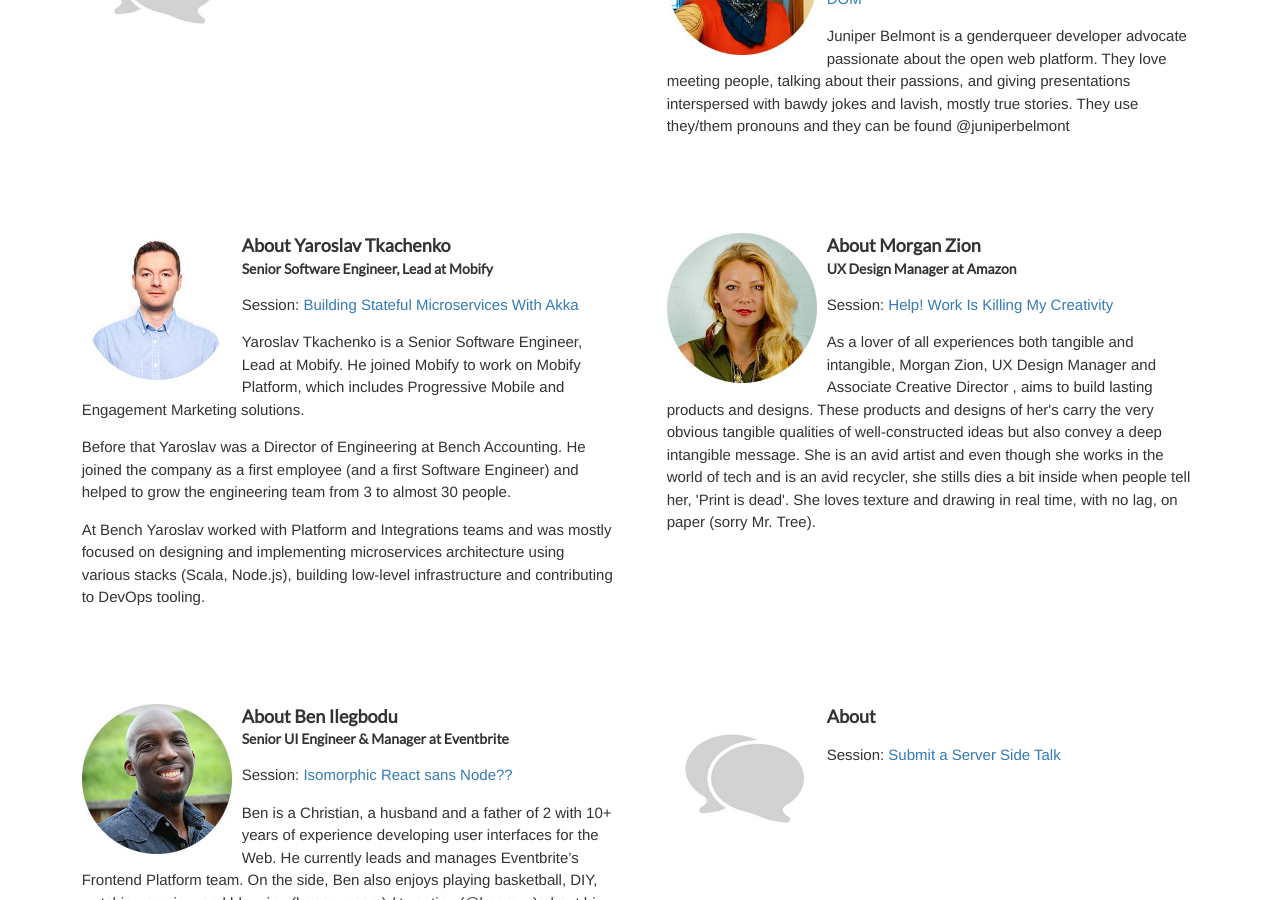
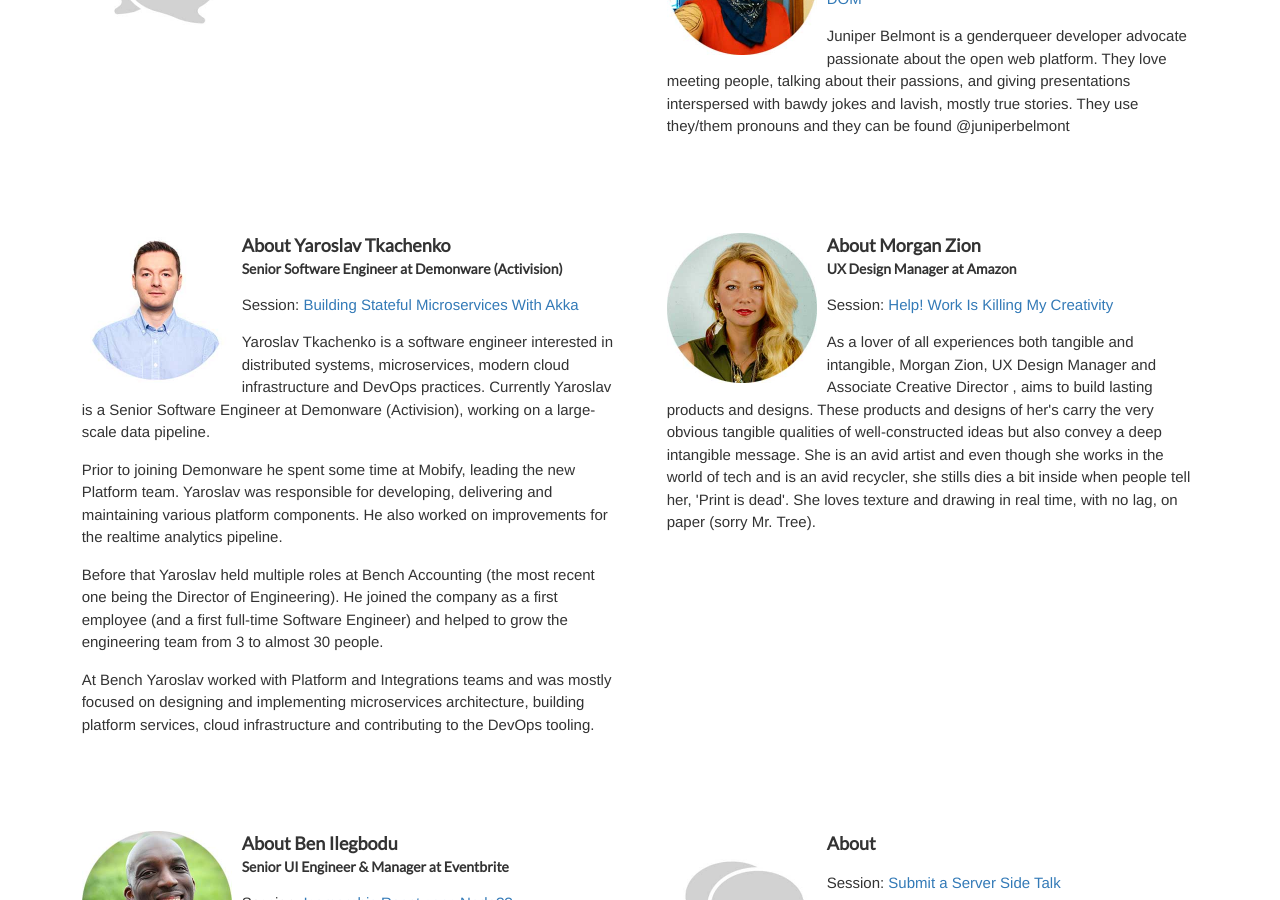
Before and after one commit to fullstackto/fsto2017, a Jekyll site: the page built from speakers/index.html, in a window 1280 px wide and 900 px high, scrolled down 2917 px. Built offline with Jekyll 4.4.1, drawn with Linux system fonts in a browser that asks for light colours.

Commit message:
Update - Yaroslav Tkachenko

```diff
--- a/_data/fsto.json
+++ b/_data/fsto.json
@@ -168,13 +168,15 @@
         "title": "Building Stateful Microservices With Akka",
         "speaker": "Yaroslav Tkachenko",
         "keywords" : "Akka, Microservices, State",
-        "about" : "  <p>Although most microservices are stateless - they delegate things like persistence and consistency to a database or external storage. But sometimes you benefit when you keep the state inside the application. In this talk I’m going to discuss why you want to build stateful microservices and design choices to make. I’ll use Akka framework and explain tools like Akka Clustering and Akka Persistence in depth and show a few practical examples.</p>",
-        "bio" : "<p>Yaroslav Tkachenko is a Senior Software Engineer, Lead at Mobify. He joined Mobify to work on Mobify Platform, which includes Progressive Mobile and Engagement Marketing solutions.</p>
+        "about" : "<p>Although most microservices are stateless - they delegate things like persistence and consistency to a database or external storage. But sometimes you benefit when you keep the state inside the application. In this talk I’m going to discuss why you want to build stateful microservices and design choices to make. I’ll use Akka framework and explain tools like Akka Clustering and Akka Persistence in depth and show a few practical examples.</p>",
+        "bio" : "<p>Yaroslav Tkachenko is a software engineer interested in distributed systems, microservices, modern cloud infrastructure and DevOps practices. Currently Yaroslav is a Senior Software Engineer at Demonware (Activision), working on a large-scale data pipeline.</p>
 
-        <p>Before that Yaroslav was a Director of Engineering at Bench Accounting. He joined the company as a first employee (and a first Software Engineer) and helped to grow the engineering team from 3 to almost 30 people.</p>
+        <p>Prior to joining Demonware he spent some time at Mobify, leading the new Platform team. Yaroslav was responsible for developing, delivering and maintaining various platform components. He also worked on improvements for the realtime analytics pipeline.</p>
 
-        <p>At Bench Yaroslav worked with Platform and Integrations teams and was mostly focused on designing and implementing microservices architecture using various stacks (Scala, Node.js), building low-level infrastructure and contributing to DevOps tooling.</p>",
-        "role": "Senior Software Engineer, Lead at Mobify",
+        <p>Before that Yaroslav held multiple roles at Bench Accounting (the most recent one being the Director of Engineering). He joined the company as a first employee (and a first full-time Software Engineer) and helped to grow the engineering team from 3 to almost 30 people.</p>
+
+        <p>At Bench Yaroslav worked with Platform and Integrations teams and was mostly focused on designing and implementing microservices architecture, building platform services, cloud infrastructure and contributing to the DevOps tooling.</p>",
+        "role": "Senior Software Engineer at Demonware (Activision)",
         "room" : "206CD",
         "klass": "bea"
       },
```
